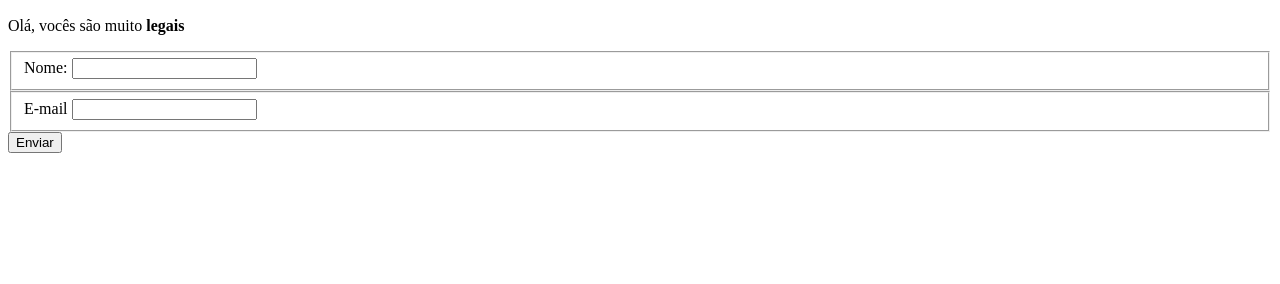
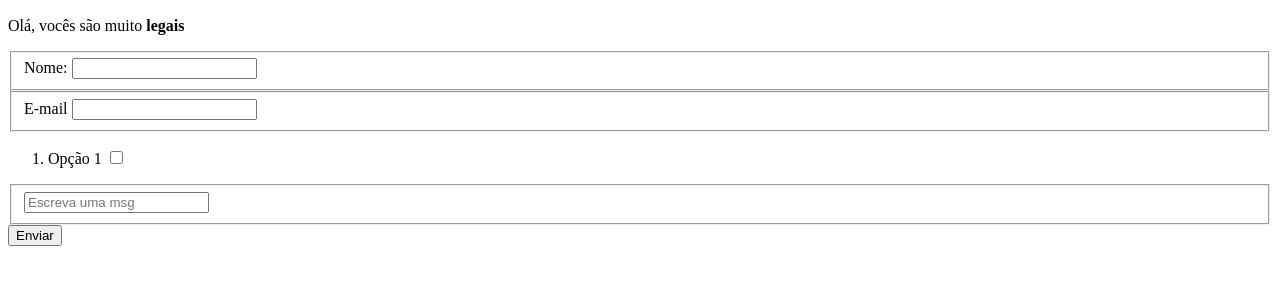
Before and after one commit to fmenegolo/PROZ, a plain HTML site: page 4_HTML_CSS/Aula_4-1_HTML/passagens.html in a window 1280 px wide. Shown: the part 110-394 px from the top of the page. Drawn offline with Linux system fonts and the light colour scheme.

Commit message:
checkbox

```diff
--- a/4_HTML_CSS/Aula_4-1_HTML/passagens.html
+++ b/4_HTML_CSS/Aula_4-1_HTML/passagens.html
@@ -32,6 +32,17 @@
                 </label>
                 <input type="email" id="email" name="mailto">
             </fieldset>
+            <ol>
+                <li>
+                    <label for="opt1">
+                        Opção 1
+                    </label>
+                    <input type="checkbox" value="opcao1" id="opt1" name="tipohospedagem">
+                </li>
+            </ol>
+            <fieldset>
+                <input type="text" placeholder="Escreva uma msg">
+            </fieldset>
             <button type="submit">
                 Enviar
             </button>
```
